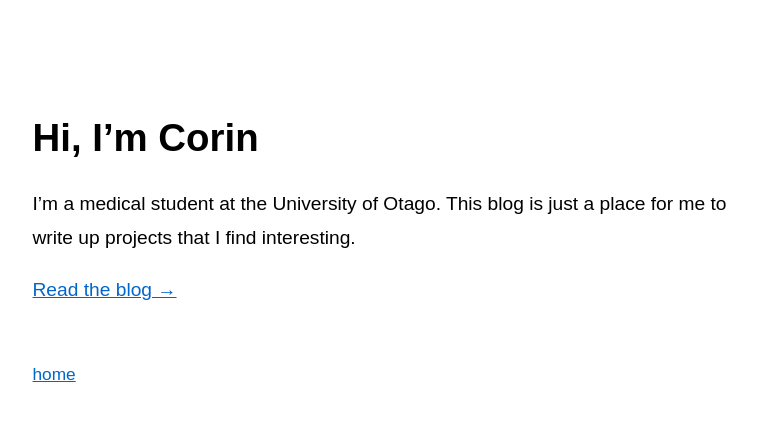
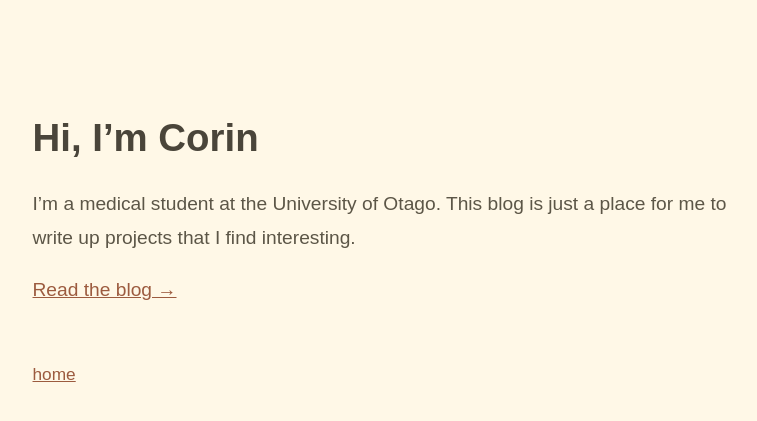
Before and after one commit to corinsimcock/corinsimcock.github.io, a Jekyll site: the page built from index.md, in a window 1280 px wide. Shown: the top 421 px of the page, without its empty margins (242-999 px from the left). Built offline with Jekyll 4.4.1, drawn with Linux system fonts in a browser that asks for light colours.

Commit message:
filled in some more stuff

```diff
--- a/_layouts/default.html
+++ b/_layouts/default.html
@@ -7,17 +7,21 @@
   <style>
   html {
     max-width: 70ch;
+    margin: auto;
     padding: 3em 1em;
-      margin: auto;
     font-size: 1.2em;
     line-height: 1.75;
     font-family: sans-serif;
+    background: #FFF8E7;
+    color: #5c5647;
   }
-    h1, h2, h3 { line-height: 1.2; margin-top: 1.5em; }
-    a { color: #06c; }
+  h1, h2, h3 { line-height: 1.2; margin-top: 1.5em; color: #4a453a; }
+  a { color: #9c5b3f; }
+
   @media (prefers-color-scheme: dark) {
-      html { background: #1a1a1a; color: #ddd; }
-      a { color: #6cf; }
+    html { background: #1e1b16; color: #c9c3b3; }
+    h1, h2, h3 { color: #e6dfce; }
+    a { color: #d0a884; }
   }
 </style>
 </head>
```
Also changed, not shown: 404.html (added, +11 -0 lines), README.md (added). Lines whose indentation alone changed are shown as unchanged.
